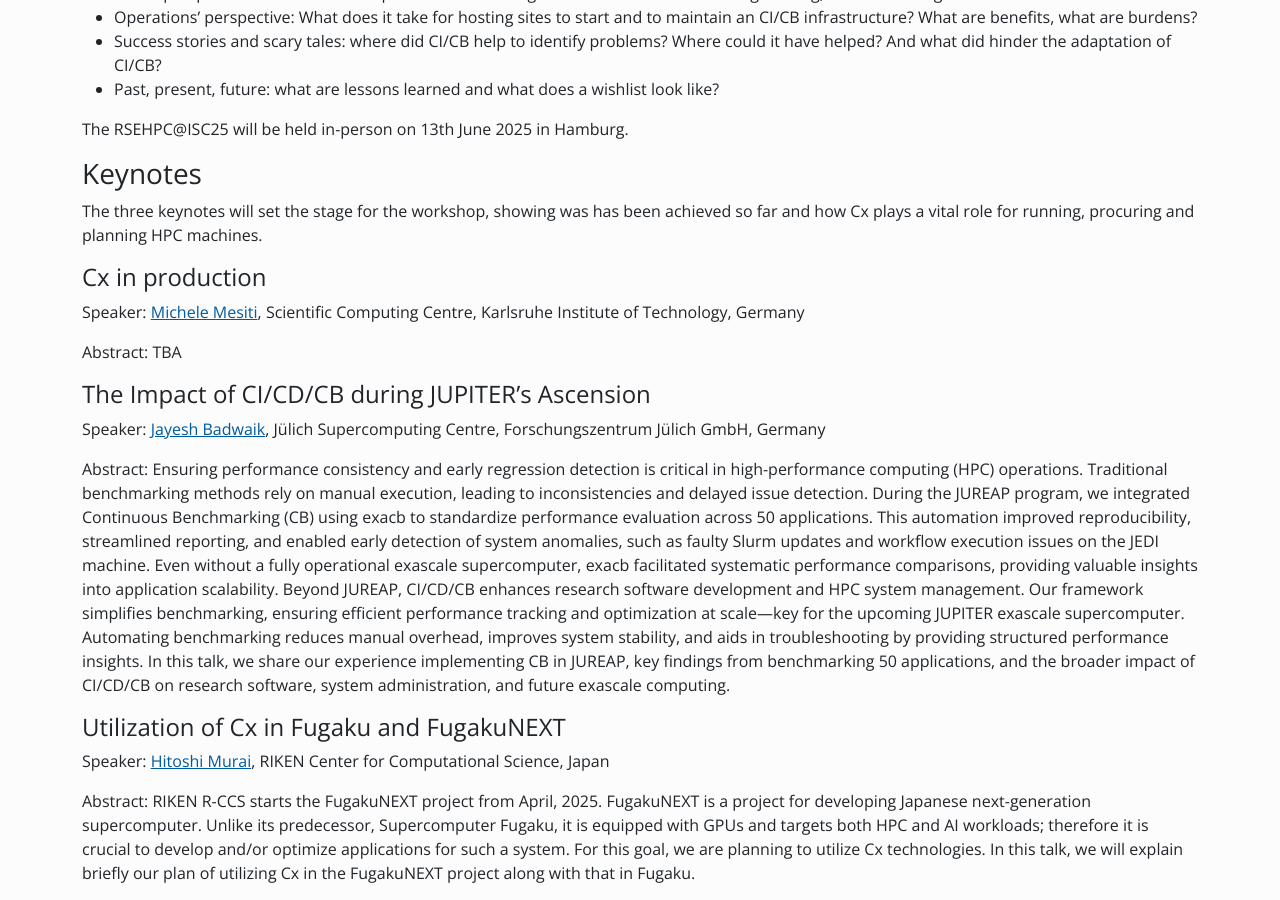
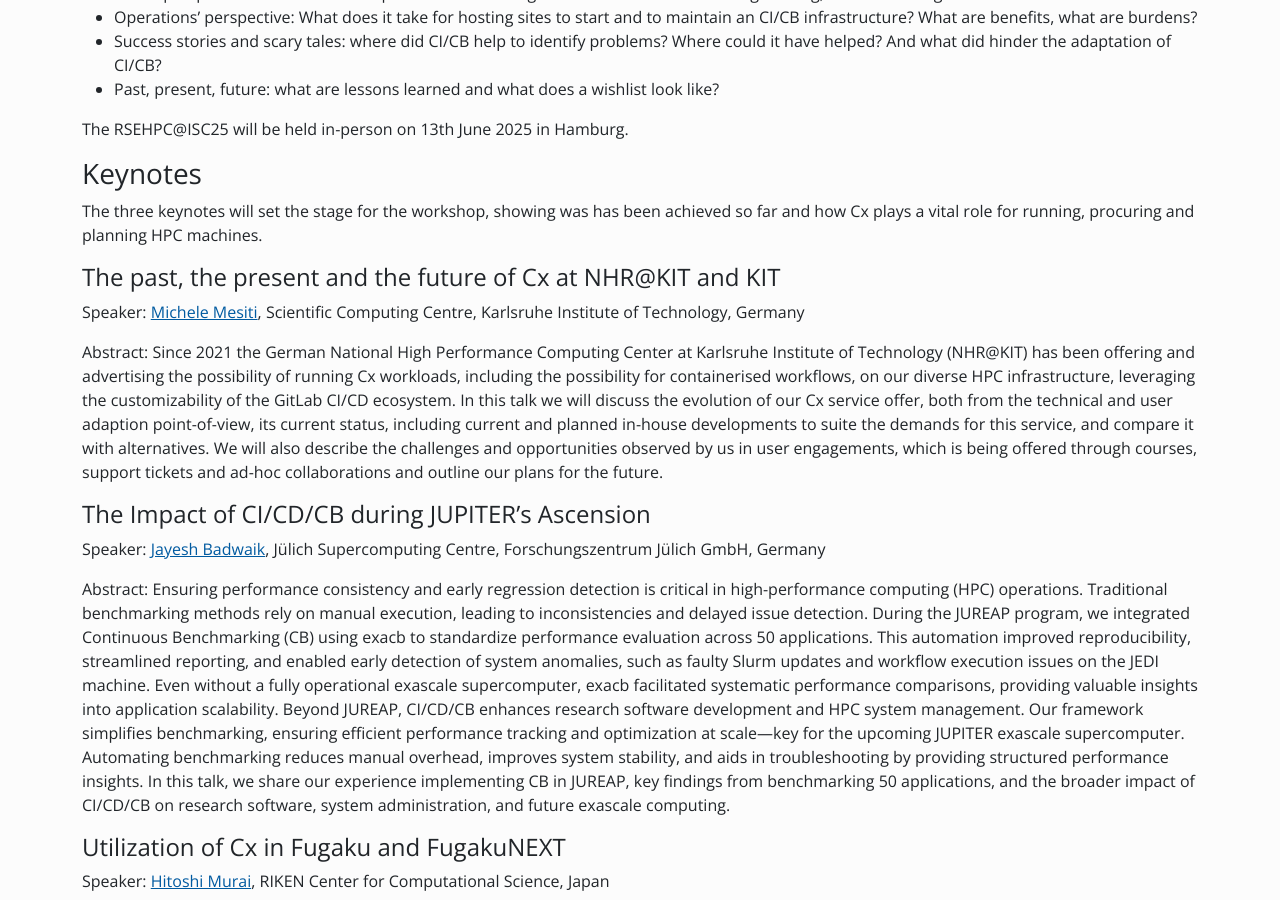
Before and after one commit to Helmholtz-HiRSE/helmholtz-hirse.github.io, a Jekyll site: the page built from _events/2025_06_13-rsehpcatisc.md, in a window 1280 px wide and 900 px high, scrolled down 1346 px. Built offline with Jekyll 4.4.1, drawn with Linux system fonts in a browser that asks for light colours; nearby versions of some CDN libraries.

Commit message:
Update 2025_06_13-rsehpcatisc.md

```diff
--- a/_events/2025_06_13-rsehpcatisc.md
+++ b/_events/2025_06_13-rsehpcatisc.md
@@ -50,12 +50,19 @@
 
 The three keynotes will set the stage for the workshop, showing was has been achieved so far and how Cx plays a vital role for running, procuring and planning HPC machines.
 
-#### Cx in production
-
+#### The past, the present and the future of Cx at NHR@KIT and KIT
 Speaker: [Michele Mesiti](https://www.scc.kit.edu/en/staff/16297.php), Scientific Computing Centre, Karlsruhe Institute of Technology, Germany
 
 Abstract:
-TBA
+Since 2021 the German National High Performance Computing Center at Karlsruhe Institute of Technology (NHR@KIT)
+has been offering and advertising the possibility of running Cx workloads, including the possibility for
+containerised workflows, on our diverse HPC infrastructure, leveraging the customizability of the GitLab
+CI/CD ecosystem.
+In this talk we will discuss the evolution of our Cx service offer, both from the technical and user adaption
+point-of-view, its current status, including current and planned in-house developments to suite the demands
+for this service, and compare it with alternatives.
+We will also describe the challenges and opportunities observed by us in user engagements, which is being
+offered through courses, support tickets and ad-hoc collaborations and outline our plans for the future.
 
 #### The Impact of CI/CD/CB during JUPITER's Ascension
 
```
